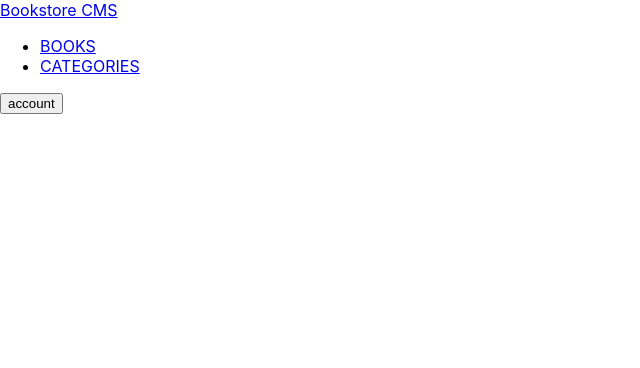
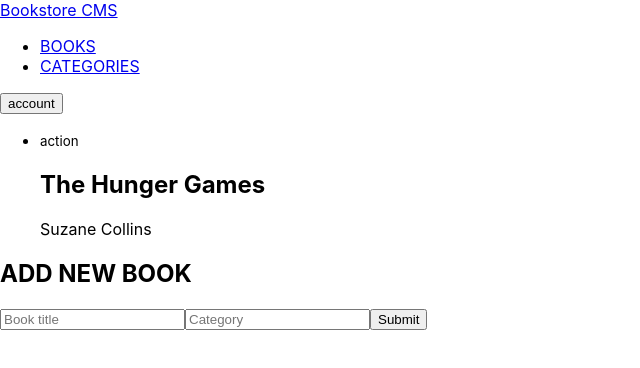
Before and after one commit to helio3197/bookstore, a React (Create React App) app: page / in a window 1280 px wide. Shown: the top 368 px of the page, without its empty margins (0-640 px from the left). Built offline with nearby package versions, Linux system fonts and the light colour scheme.

Commit message:
Added basic structure for Books components

```diff
--- a/package.json
+++ b/package.json
@@ -6,6 +6,7 @@
     "@testing-library/jest-dom": "^5.16.3",
     "@testing-library/react": "^12.1.4",
     "@testing-library/user-event": "^13.5.0",
+    "prop-types": "^15.8.1",
     "react": "^17.0.2",
     "react-dom": "^17.0.2",
     "react-icons": "^4.3.1",
--- a/src/App.js
+++ b/src/App.js
@@ -5,7 +5,9 @@ import Header from './components/Header';
 const App = () => (
   <>
     <Header />
-    <Outlet />
+    <div className="content-container">
+      <Outlet />
+    </div>
   </>
 );
 
--- /dev/null
+++ b/src/components/AddBook.js
@@ -0,0 +1,40 @@
+import React from 'react';
+
+const AddBook = () => (
+  <section>
+    <h2>
+      ADD NEW BOOK
+    </h2>
+    <form>
+      <label htmlFor="title">
+        <input
+          type="text"
+          id="title"
+          name="title"
+          placeholder="Book title"
+        />
+      </label>
+      <label htmlFor="category">
+        <input
+          list="category"
+          placeholder="Category"
+        />
+        <datalist
+          id="category"
+        >
+          <option>
+            Action
+          </option>
+          <option>
+            Fantasy
+          </option>
+        </datalist>
+      </label>
+      <input
+        type="submit"
+      />
+    </form>
+  </section>
+);
+
+export default AddBook;
--- /dev/null
+++ b/src/components/Book.js
@@ -0,0 +1,29 @@
+import React from 'react';
+import PropTypes from 'prop-types';
+
+const Book = (props) => {
+  const { category, title, author } = props;
+  return (
+    <div>
+      <div>
+        <small>
+          {category}
+        </small>
+        <h2>
+          {title}
+        </h2>
+        <p>
+          {author}
+        </p>
+      </div>
+    </div>
+  );
+};
+
+Book.propTypes = {
+  category: PropTypes.string.isRequired,
+  title: PropTypes.string.isRequired,
+  author: PropTypes.string.isRequired,
+};
+
+export default Book;
--- /dev/null
+++ b/src/components/Books.js
@@ -0,0 +1,37 @@
+import React from 'react';
+import Book from './Book';
+import AddBook from './AddBook';
+
+const Books = () => {
+  const bookList = [
+    {
+      category: 'action',
+      title: 'The Hunger Games',
+      author: 'Suzane Collins',
+      progress: '64',
+      currentChapter: '17',
+      id: '1',
+    },
+  ];
+  return (
+    <div className="inner">
+      <section className="book-list">
+        <ul>
+          {bookList.map((item) => (
+            <li key={item.id}>
+              <Book
+                category={item.category}
+                title={item.title}
+                author={item.author}
+                id={item.id}
+              />
+            </li>
+          ))}
+        </ul>
+      </section>
+      <AddBook />
+    </div>
+  );
+};
+
+export default Books;
--- a/src/index.js
+++ b/src/index.js
@@ -7,13 +7,17 @@ import {
 } from 'react-router-dom';
 import './index.css';
 import App from './App';
+import Books from './components/Books';
 import reportWebVitals from './reportWebVitals';
 
 ReactDOM.render(
   <React.StrictMode>
     <Router>
       <Routes>
-        <Route path="/" element={<App />} />
+        <Route path="/" element={<App />}>
+          <Route index element={<Books />} />
+          <Route path="books" element={<Books />} />
+        </Route>
       </Routes>
     </Router>
   </React.StrictMode>,
```
Also changed, not shown: 1 other file (tests, documents, lock files or other folders).
